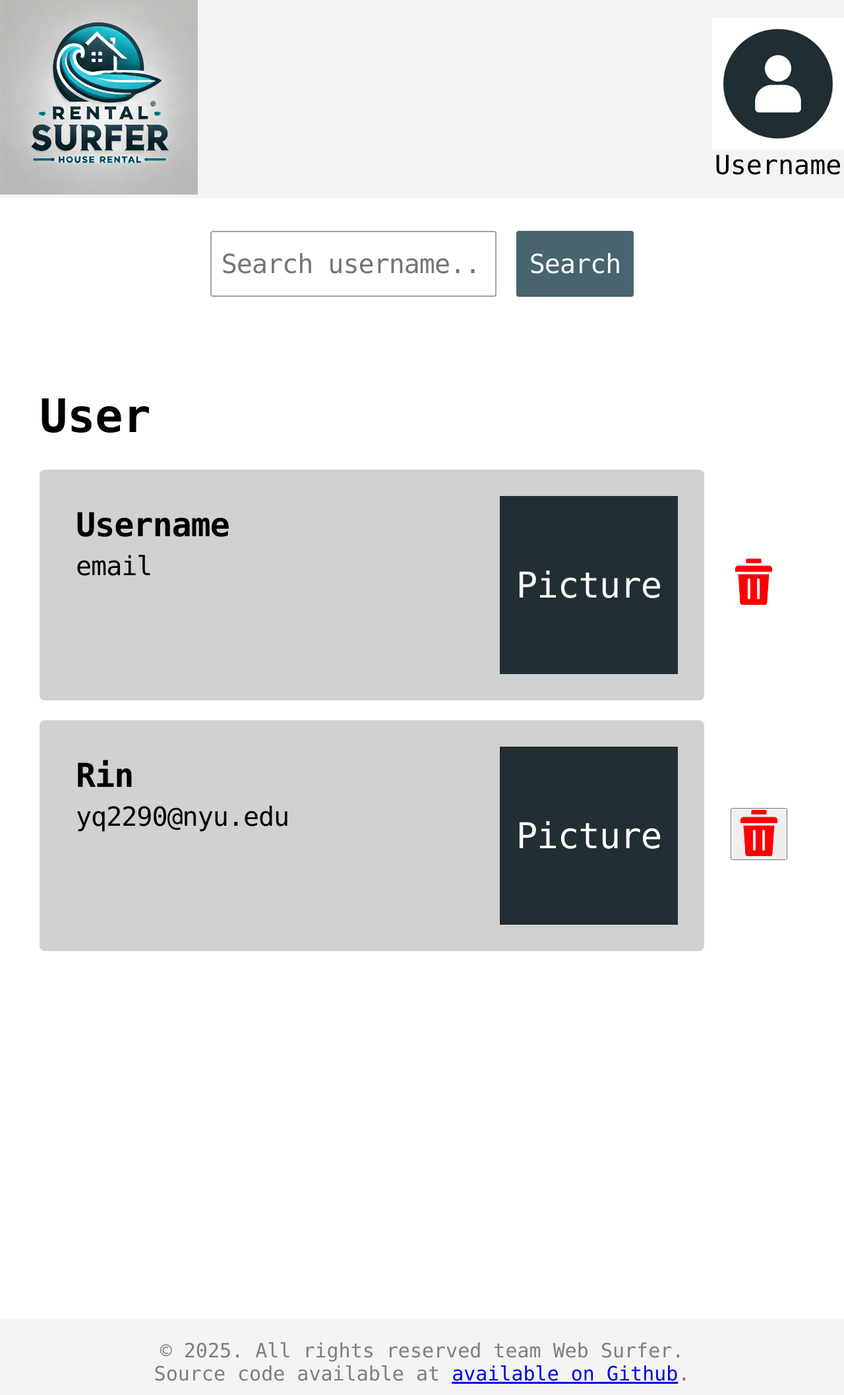
After one commit to software-students-spring2025/2-web-app-web-surfer, a Flask app: page /userlist in a window 1280 px wide. The commit adds this page. Shown: the whole page at 66% size. Run offline with Flask 3, Linux system fonts and the light colour scheme.

Commit message:
more frontend pages added

```diff
--- a/static/css/style.css
+++ b/static/css/style.css
@@ -12,7 +12,7 @@ header{
     flex-direction: column;
     align-items: center;
 
-    /* background-color: aqua; */
+
 }
 
 #top-left-username{
@@ -25,6 +25,7 @@ body {
     font-size: 45px;
     margin: 0;
     background-color: #ffffff;
+    /* background-color: aqua; */
 }
 
 main{
--- /dev/null
+++ b/static/css/userlist.css
@@ -0,0 +1,149 @@
+.search-section {
+    display: flex;
+    gap: 20px;
+    align-items: center;
+    justify-content: center;
+    margin-top: 40px;
+}
+
+.search-form {
+    display: flex;
+    gap: 30px;
+}
+
+.search-form input {
+    padding: 8px 15px;
+    border: 2px solid #a4a4a4;
+    border-radius: 4px;
+    width: 400px;
+    font-size:40px;
+    font-family: Monaco, Monospace;
+    letter-spacing: -1px;
+    font-size: 40px;
+}
+
+.search-form button {
+    padding: 8px 20px;
+    background: #48646f;
+    color: white;
+    border: none;
+    border-radius: 4px;
+    cursor: pointer;
+    height: 100px;
+    font-size:40px;
+    font-family: Monaco, Monospace;
+    font-size: 40px;
+    letter-spacing: -1px;
+}
+
+
+.subtitle{
+    font-size:70px;
+    font-weight: bolder;
+}
+
+.user-display-container{
+    margin-top: 140px;
+    margin-bottom: 40px;
+}
+
+.user-widgets-w-delete-button{
+    display: flex;
+    flex-direction: row;
+    gap: 40px;
+}
+/*
+.delete-btn{
+    padding: 8px 20px;
+    background: red;
+    color: white;
+    border: none;
+    border-radius: 4px;
+    cursor: pointer;
+    height: 40px;
+    width: 40px;
+    font-size: 40px;
+    font-family: Monaco, Monospace;
+} */
+
+.user-widget-container{
+    display: flex;
+    flex-direction: column;
+    gap:30px;
+    margin-top: 40px;
+}
+
+.user-widget-info-only {
+    width: 80%;
+    background-color: #d1d1d1;
+    padding: 40px;
+    border-radius: 8px;
+    display: flex;
+    flex-direction: column;
+}
+
+.user-widget-info-only p{
+    margin:5px;
+}
+
+/* .close-btn {
+    position: absolute;
+    top: 5px;
+    right: 5px;
+    background: white;
+    border: 1px solid black;
+    cursor: pointer;
+    font-size: 14px;
+    padding: 3px;
+} */
+
+.delete-icon-container{
+    display: flex;
+    align-items: center;
+    justify-items: center;
+}
+.delete-icon{
+    align-self: center;
+    justify-self: center;
+}
+
+.user-content {
+    display: flex;
+    letter-spacing: -1px
+    /* justify-content: space-between;
+    align-items: center; */
+}
+
+.user-details {
+    flex: 1;
+    padding-top: 10px;
+    padding-right: 10px;
+    padding-left: 10px;
+    display: flex;
+    flex-direction: column;
+}
+
+.user-name {
+    font-size: 50px;
+    color: #000;
+    font-weight: bold;
+    /* margin-top: -5px; */
+}
+
+.user-email{
+    font-size: 40px;
+    color: #000;
+}
+
+.user-widget-avatar {
+    width: 230px;
+    height: 230px;
+    padding:20px;
+    background: #212e33;
+    display: flex;
+    align-items: center;
+    justify-content: center;
+    font-size: 12px;
+    color:#ffffff;
+    font-size: larger;
+}
--- /dev/null
+++ b/templates/userlist.html
@@ -0,0 +1,79 @@
+<!DOCTYPE html>
+{% extends 'base.html' %}
+
+{% block container %}
+
+<html>
+  <head>
+    <link
+      rel="stylesheet"
+      href="/static/css/userlist.css"
+    />
+  </head>
+  <body>
+    <div class="container">
+      <div class="search-section">
+        <form action="{{ url_for('userlist') }}" method="get" class="search-form">
+            <input type="text" name="q" placeholder="Search username..." value="{{ search_term }}">
+            <button type="submit">Search</button>
+        </form>
+      </div>
+
+      <div class="user-display-container">
+        <div class = "subtitle-container">
+          <span class = "subtitle">User</span>
+        </div>
+
+        <div class="user-widget-container">
+          <div class="user-widgets-w-delete-button">
+            <div class="user-widget-info-only">
+                <div class="user-content">
+                  <div class="user-details">
+                      <p class="user-name">Username</p>
+                      <p class="user-email">email</p>
+                  </div>
+                  <div class="user-widget-avatar">
+                      <div class="placeholder">Picture</div>
+                  </div>
+                </div>
+            </div>
+            <div class = "delete-icon-container">
+              <form action="{{ url_for('userlist') }}" method="post">
+                <img class="delete-icon" src="/static/images/delete-icon.png" alt="user avatar" width="70" height="70"/>
+              </form>
+            </div>
+
+<!--
+            <button class="delete-btn">X</button> -->
+          </div>
+
+          <div class="user-widgets-w-delete-button">
+            <div class="user-widget-info-only">
+                <div class="user-content">
+                  <div class="user-details">
+                      <p class="user-name">{{userInfo.username}}</p>
+                      <p class="user-email">{{userInfo.email}}</p>
+                  </div>
+                  <div class="user-widget-avatar">
+                      <div class="placeholder">Picture</div>
+                  </div>
+                </div>
+            </div>
+            <div class = "delete-icon-container">
+              <form action="{{ url_for('delete_user_q', user_id=userInfo.username) }}" method="post">
+                <button type="submit" onclick="return confirm('Are you sure?');">
+                  <img src="{{ url_for('static', filename='images/delete-icon.png') }}" alt="Delete" width="70" height="70">
+                </button>
+              </form>
+            </div>
+          </div>
+
+        </div>
+      </div>
+
+
+
+    </div>
+  </body>
+</html>
+{% endblock %}
--- a/test.py
+++ b/test.py
@@ -54,17 +54,10 @@ def create_app():
 
     @app.route("/profile")
     def profile():
-        """
-        Route for the home page.
-        Returns:
-            rendered template (str): The rendered HTML template.
-        """
-
-        # docs = db.messages.find({}).sort("created_at", -1)
         return render_template("profile.html",
                                userInfo={
                                    "username":"Rin",
-                                   "usertype":1,
+                                   "usertype":0,
                                    "avatar":"",
                                    "email":"yq2290@nyu.edu"
                                },
@@ -100,9 +93,37 @@ def create_app():
                                }])
 
 
+    @app.route("/admin_dashboard")
+    def admin_dashboard():
+        return render_template("admin-dashboard.html")
+
+    @app.route("/userlist")
+    def userlist():
+        return render_template("userlist.html", userInfo={
+                                   "username":"Rin",
+                                   "usertype":0,
+                                   "avatar":"",
+                                   "email":"yq2290@nyu.edu"
+                               },)
+
+    @app.route("/search_user")
+    def search_user():
+        return render_template("search-user.html")
+
+    @app.route("/buildinglist")
+    def buildinglist():
+        return render_template("buildinglist.html")
+
+    @app.route("/delete/<user_id>", methods=['POST'])
+    def delete_user_q(user_id):
+        print("req for delete user from Userlist")
+        return render_template("delete-user.html", username=user_id)
 
 
-
+    @app.route("/delete/<user_id>", methods=['GET'])
+    def delete_user1(user_id):
+        print("req for delete user from Userlist")
+        return render_template("delete-user.html", username=user_id)
 
 
 
```
Also changed, not shown: routes/house_routes.py (added, +216 -0 lines), routes/login_routes.py (added, +40 -0 lines), static/css/admin-dashboard.css (added, +32 -0 lines), static/css/search-user.css (added, +38 -0 lines), templates/admin-dashboard.html (added, +33 -0 lines), templates/buildinglist.html (added, +27 -0 lines), templates/delete-user.html (added, +23 -0 lines), templates/search-user.html (added, +24 -0 lines), static/images/delete-icon.png (added).
